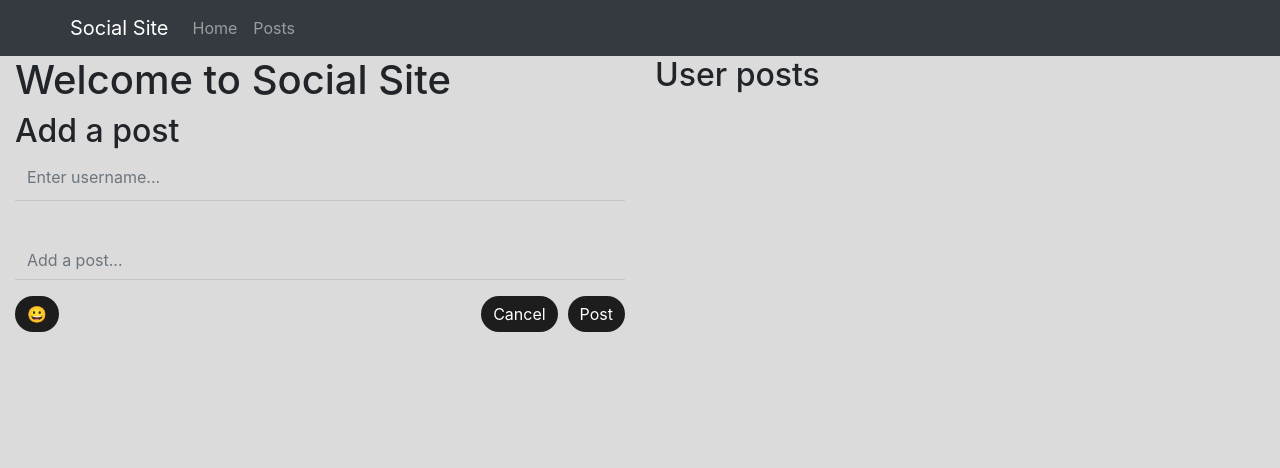
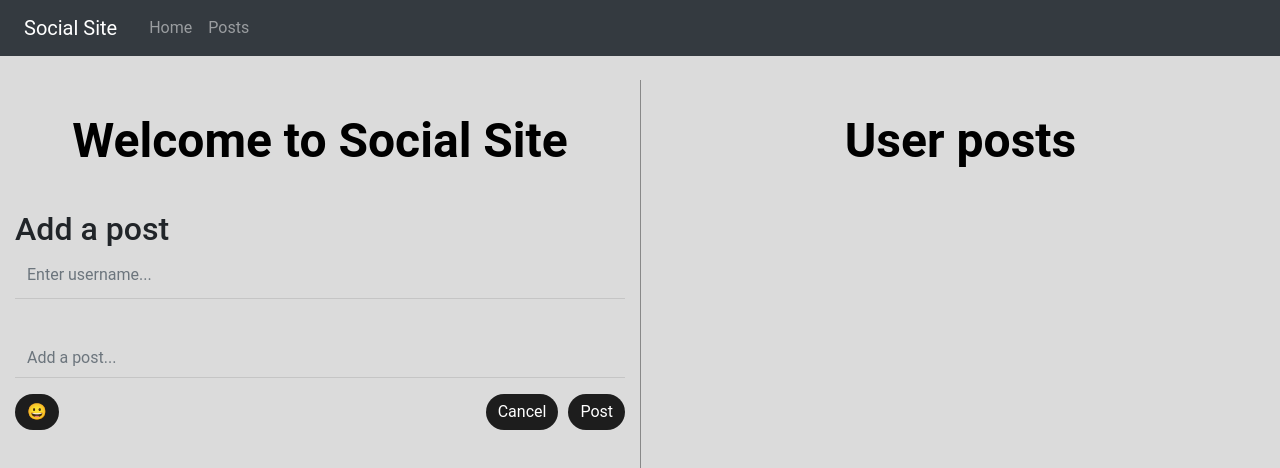
Before and after one commit to CodeByCalvin/reactsocialmediasite, a React (Create React App) app in the folder socialmediasite/: page / in a window 1280 px wide. Shown: the top 468 px of the page. Built offline with nearby package versions, Linux system fonts and the light colour scheme.

Commit message:
Implemented notification system using toastr library
Success notification appears when the user submits a post

```diff
--- a/package.json
+++ b/package.json
@@ -2,6 +2,8 @@
   "dependencies": {
     "@fortawesome/free-regular-svg-icons": "^6.4.0",
     "@fortawesome/free-solid-svg-icons": "^6.4.0",
-    "@fortawesome/react-fontawesome": "^0.2.0"
+    "@fortawesome/react-fontawesome": "^0.2.0",
+    "react-helmet": "^6.1.0",
+    "toastr": "^2.1.4"
   }
 }
--- a/socialmediasite/src/App.css
+++ b/socialmediasite/src/App.css
@@ -2,8 +2,33 @@
 html,
 body {
   background-color: rgb(219, 219, 219);
+  font-family: "Roboto", sans-serif;
 }
 .user-posts-container {
   height: 89vh;
   overflow-y: auto;
 }
+.post-title-container {
+  display: flex;
+  justify-content: center;
+  align-items: center;
+  padding: 1rem;
+  margin: 1rem;
+}
+.title {
+  font-size: 3rem;
+  font-weight: 700;
+  color: rgb(0, 0, 0);
+}
+
+.dark {
+  background-color: #16161d;
+  color: rgb(219, 219, 219);
+}
+.light {
+  background-color: rgb(219, 219, 219);
+  color: #16161d;
+}
+.user-posts-home {
+  border-left: 1px solid rgba(10, 10, 10, 0.4);
+}
--- a/socialmediasite/src/App.js
+++ b/socialmediasite/src/App.js
@@ -4,14 +4,45 @@ import UserPost from "./components/userpost";
 import { Container, Row, Col, Nav, Navbar } from "react-bootstrap";
 import PostForm from "./components/userInput";
 import { HashRouter, Route, Routes, Link } from "react-router-dom";
+import { Helmet } from "react-helmet";
+import toastr from "toastr";
+import "toastr/build/toastr.min.css";
 
 // cool image link https://picsum.photos/200/300
 
 function App() {
+  <Helmet>
+    <link rel="preconnect" href="https://fonts.googleapis.com" />
+    <link rel="preconnect" href="https://fonts.gstatic.com" crossorigin />
+    <link
+      href="https://fonts.googleapis.com/css2?family=Roboto:wght@400;500;700&display=swap"
+      rel="stylesheet"
+    />
+  </Helmet>;
+
+  toastr.options = {
+    closeButton: true,
+    debug: false,
+    newestOnTop: false,
+    progressBar: true,
+    positionClass: "toast-bottom-right",
+    preventDuplicates: false,
+    onclick: null,
+    showDuration: "300",
+    hideDuration: "1000",
+    timeOut: "3000",
+    extendedTimeOut: "1000",
+    showEasing: "swing",
+    hideEasing: "linear",
+    showMethod: "fadeIn",
+    hideMethod: "fadeOut",
+  };
+
   const [userPosts, setUserPosts] = React.useState([]);
 
   const handleSubmit = (userInfo) => {
     setUserPosts([...userPosts, userInfo]);
+    toastr["success"]("Post submitted", "Success");
   };
 
   function Home() {
@@ -19,12 +50,16 @@ function App() {
       <Container fluid>
         <Row>
           <Col md={6}>
-            <h1>Welcome to Social Site</h1>
-            <h2>Add a post</h2>
+            <div className="post-title-container">
+              <h1 className="title">Welcome to Social Site</h1>
+            </div>
+            <h2 className="">Add a post</h2>
             <PostForm handleSubmit={(userPost) => handleSubmit(userPost)} />
           </Col>
-          <Col md={6}>
-            <h2>User posts</h2>
+          <Col md={6} className="user-posts-home">
+            <div className="post-title-container">
+              <h2 className="title">User posts</h2>
+            </div>
             <div className="user-posts-container">
               {userPosts.map((userPost, index) => {
                 return (
@@ -49,7 +84,9 @@ function App() {
       <Container fluid>
         <Row>
           <Col md={12}>
-            <h2>User posts</h2>
+            <div className="post-title-container">
+              <h2 className="title">User posts</h2>
+            </div>
             <div className="user-posts-container">
               {userPosts.map((userPost, index) => {
                 return (
@@ -72,9 +109,11 @@ function App() {
   return (
     <div className="App">
       <HashRouter>
-        <Navbar bg="dark" variant="dark">
-          <Container>
-            <Navbar.Brand href="">Social Site</Navbar.Brand>
+        <Navbar bg="dark" variant="dark" className="mb-4">
+          <Container fluid className="ml-2 mr-2">
+            <Navbar.Brand href="" className="mr-4">
+              Social Site
+            </Navbar.Brand>
             <Nav className="mr-auto">
               <Link to="/" className="nav-link">
                 Home
--- a/socialmediasite/src/components/userInput.css
+++ b/socialmediasite/src/components/userInput.css
@@ -16,7 +16,7 @@
 }
 .custom-input-container {
   padding: 0;
-  margin: 10px 0 0 0;
+  margin: 10px 0;
 }
 .custom-btn {
   border-radius: 50px;
--- a/socialmediasite/src/components/userInput.jsx
+++ b/socialmediasite/src/components/userInput.jsx
@@ -88,7 +88,7 @@ function PostForm({ handleSubmit }) {
             </Col>
           </Row>
         </Container>
-        <div className="d-flex justify-content-end">
+        <div className="d-flex justify-content-start">
           <div>
             {showPicker && (
               <Picker
--- a/socialmediasite/src/components/userpost.css
+++ b/socialmediasite/src/components/userpost.css
@@ -10,6 +10,7 @@
   background-color: #f1f1f1;
   width: 75%;
 }
+
 .card-container {
   display: flex;
   justify-content: center;
```
Also changed, not shown: socialmediasite/src/todo.txt, 1 other file (tests, documents, lock files or other folders).
